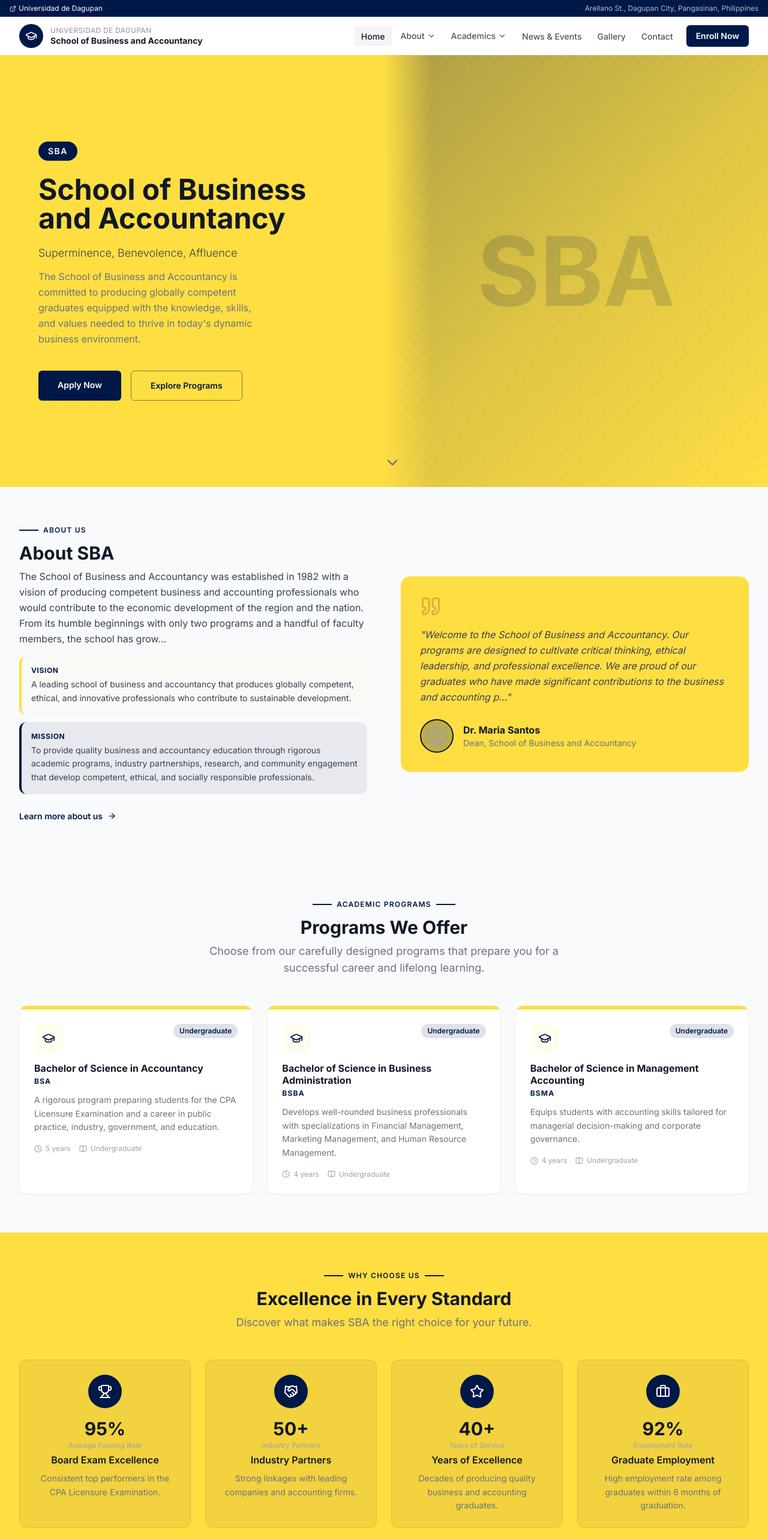
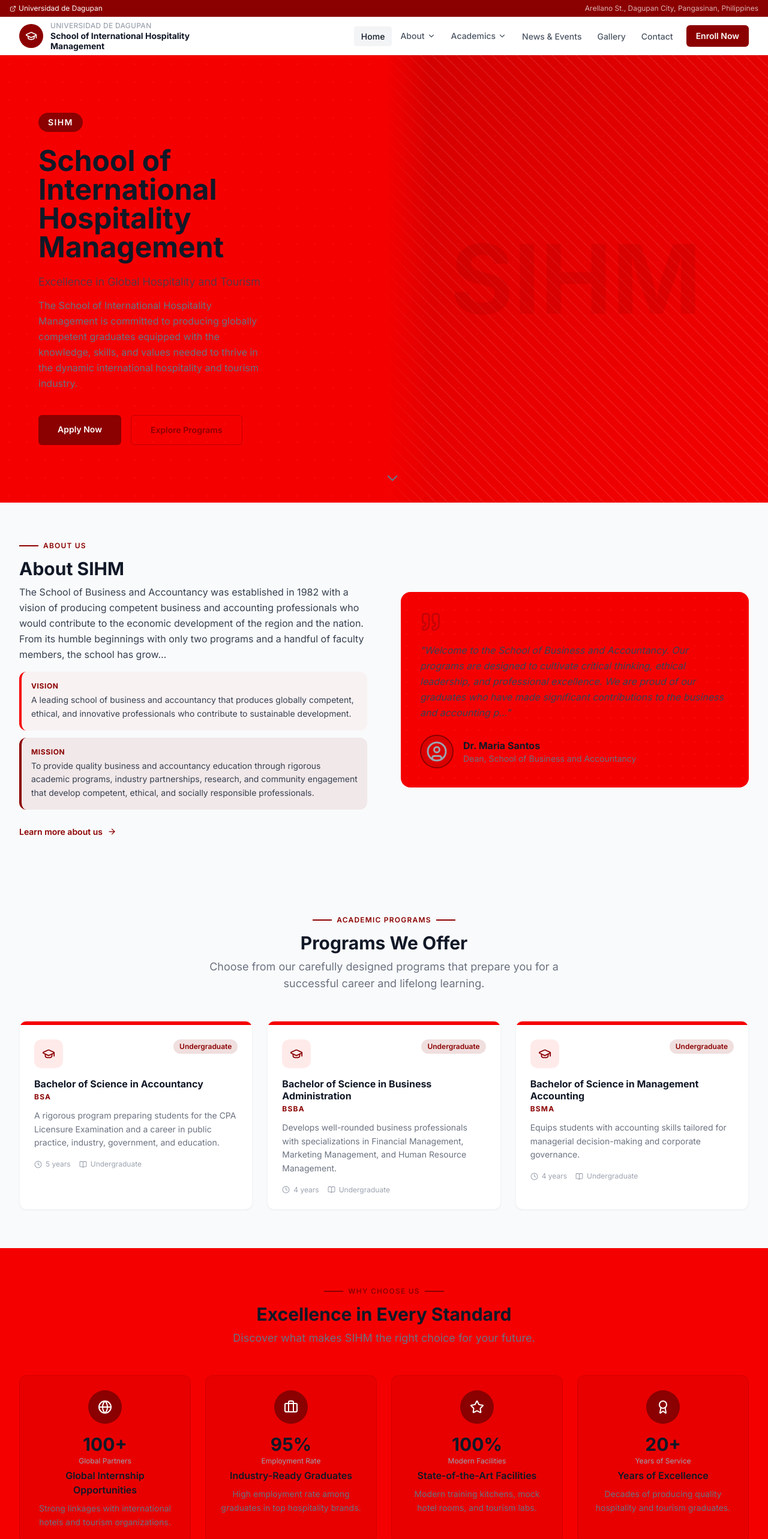
Before and after one commit to GravityDefied4/sihm-marketing-website, a React (Vite) app: page / in a window 1280 px wide. Shown: the top 2566 px of the page at 60% size. Built offline with nearby package versions, Linux system fonts and the light colour scheme.

Commit message:
Update info and theme to SIHM

```diff
--- a/index.html
+++ b/index.html
@@ -4,10 +4,10 @@
     <meta charset="UTF-8" />
     <link rel="icon" type="image/svg+xml" href="/favicon.svg" />
     <meta name="viewport" content="width=device-width, initial-scale=1.0" />
-    <title>SBA | Universidad de Dagupan</title>
+    <title>SIHM | Universidad de Dagupan</title>
 
     <!-- SEO -->
-    <meta name="description" content="The School of Business and Accountancy at Universidad de Dagupan is committed to producing globally competent graduates equipped with the knowledge, skills, and values needed to thrive in today's dynamic business environment." />
+    <meta name="description" content="The School of International Hospitality Management at Universidad de Dagupan is committed to producing globally competent graduates equipped with the knowledge, skills, and values needed to thrive in the dynamic international hospitality and tourism industry." />
     <meta name="robots" content="index, follow" />
 
     <!-- Open Graph -->
@@ -23,7 +23,7 @@
     <meta name="twitter:description" content="The School of Business and Accountancy at Universidad de Dagupan is committed to producing globally competent graduates equipped with the knowledge, skills, and values needed to thrive in today's dynamic business environment." />
 
     <!-- Theme -->
-    <meta name="theme-color" content="#001848" />
+    <meta name="theme-color" content="#f50000" />
   </head>
   <body>
     <div id="root"></div>
--- a/src/data/schoolData/school.yaml
+++ b/src/data/schoolData/school.yaml
@@ -9,13 +9,13 @@
   address: "Arellano St., Dagupan City, Pangasinan, Philippines"
 
 school:
-  name: "School of Business and Accountancy"
-  abbreviation: "SBA"
-  slug: "sba"
-  tagline: "Superminence, Benevolence, Affluence"
-  description: "The School of Business and Accountancy is committed to producing globally competent graduates equipped with the knowledge, skills, and values needed to thrive in today's dynamic business environment."
-  primaryColor: "#FFDE42"
-  secondaryColor: "#001848"
+  name: "School of International Hospitality Management"
+  abbreviation: "SIHM"
+  slug: "sihm"
+  tagline: "Excellence in Global Hospitality and Tourism"
+  description: "The School of International Hospitality Management is committed to producing globally competent graduates equipped with the knowledge, skills, and values needed to thrive in the dynamic international hospitality and tourism industry."
+  primaryColor: "#f50000"
+  secondaryColor: "#8B0000"
 
   # ---------------------------------------------------------------------------
   # SCHOOL LOGO
@@ -31,7 +31,7 @@
 
 # Social media links — paste the full URL or leave as "" to hide the icon.
 socialMedia:
-  facebook: "https://www.facebook.com/SBAUdD"
+  facebook: "https://www.facebook.com/SIHMUdD"
   instagram: ""
   twitter: ""
   youtube: ""
@@ -40,23 +40,23 @@
 # STAT HIGHLIGHTS  (shown in the Why Choose Us section on the landing page)
 # ---------------------------------------------------------------------------
 highlights:
-  - title: "Board Exam Excellence"
-    description: "Consistent top performers in the CPA Licensure Examination."
-    icon: "Trophy"
+  - title: "Global Internship Opportunities"
+    description: "Strong linkages with international hotels and tourism organizations."
+    icon: "Globe"
+    stat: "100+"
+    statLabel: "Global Partners"
+  - title: "Industry-Ready Graduates"
+    description: "High employment rate among graduates in top hospitality brands."
+    icon: "Briefcase"
     stat: "95%"
-    statLabel: "Average Passing Rate"
-  - title: "Industry Partners"
-    description: "Strong linkages with leading companies and accounting firms."
-    icon: "Handshake"
-    stat: "50+"
-    statLabel: "Industry Partners"
+    statLabel: "Employment Rate"
+  - title: "State-of-the-Art Facilities"
+    description: "Modern training kitchens, mock hotel rooms, and tourism labs."
+    icon: "Star"
+    stat: "100%"
+    statLabel: "Modern Facilities"
   - title: "Years of Excellence"
-    description: "Decades of producing quality business and accounting graduates."
-    icon: "Star"
-    stat: "40+"
+    description: "Decades of producing quality hospitality and tourism graduates."
+    icon: "Award"
+    stat: "20+"
     statLabel: "Years of Service"
-  - title: "Graduate Employment"
-    description: "High employment rate among graduates within 6 months of graduation."
-    icon: "Briefcase"
-    stat: "92%"
-    statLabel: "Employment Rate"
--- a/src/index.css
+++ b/src/index.css
@@ -5,9 +5,9 @@
 @tailwind utilities;
 
 :root {
-  --school-primary: #1e3a5f;
-  --school-secondary: #c9a84c;
-  --school-accent: #e8f0fe;
+  --school-primary: #f50000;
+  --school-secondary: #8B0000;
+  --school-accent: #ffe6e6;
 
   /* Semantic text colors — light surface (default) */
   --text-content: #111827;         /* gray-900 */
```
